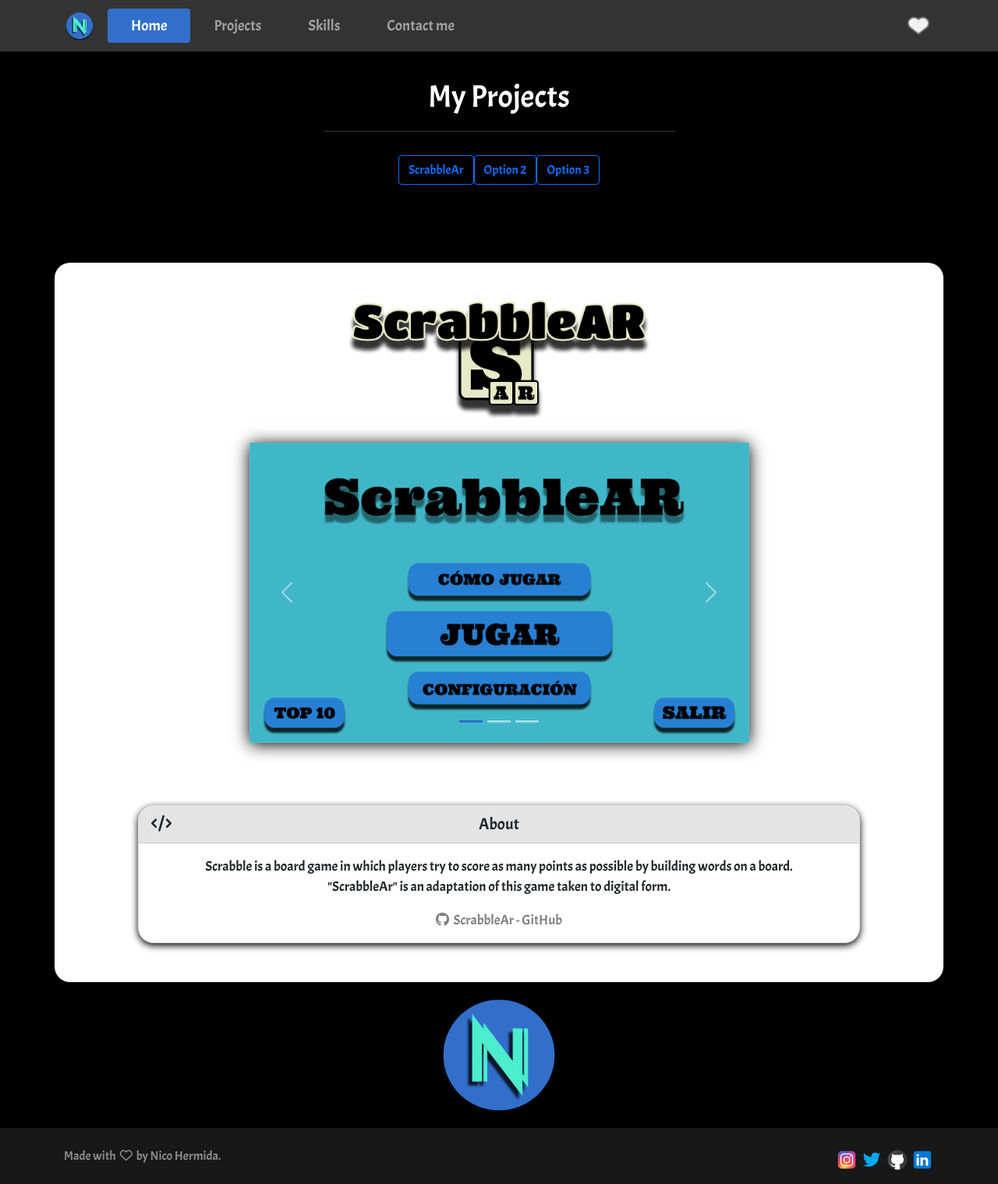
After one commit to nicohermida01/portfolio, a PHP site: page /projects.php in a window 1280 px wide. The commit adds this page. Shown: the whole page at 78% size. Run offline with PHP 8.4, Linux system fonts and the light colour scheme; some libraries are stand-ins or nearby versions.

Commit message:
avances dia 12/04/2021

```diff
--- a/public/css/style.css
+++ b/public/css/style.css
@@ -1,40 +1,125 @@
 
 body {
     font-family: 'Acme', sans-serif;
+    background-color: #000000;
+}
+
+.card {
+    border-radius: 20px;
+    box-shadow: 0 3px 10px #000;
+}
+
+.card-header {
+    border-top-left-radius: 20px !important;
+    border-top-right-radius: 20px !important;
+    background-color: #e4e4e4;
+    font-size: 1.3em;
+}
+
+.card-body {
+    font-size: 1.1em;
+}
+
+/* ***************************************************** NAVBAR ***************************************************** */
+#navbar {
     background-color: #333;
+    font-size: 1.2em !important;
+    border-bottom: 1px solid #000;
 }
+
+#navbarLogo {
+    width: 40px;
+}
+
+.nav-link {
+    padding-left: 30px !important;
+    padding-right: 30px !important;
+}
+
+.nav-link:hover {
+    color: white !important;
+}
+
+#navbarCorazon img{
+    width: 40px;
+}
+
+#navbarCorazon:hover {
+    background-color: black;
+    border-radius: 40%;
+}
+
+.active {
+    background-color: #326FCB !important;
+}
+
 
 /* ***************************************************** HOME ***************************************************** */
 #home {
     background-color: #fff;
     text-align: center;
     border-radius: 20px;
-    margin: 80px auto;
+    margin-top: 100px;
+    margin-bottom: 100px;
     padding-top: 20px;
     padding-bottom: 70px;
+}
+
+#home h1 {
+    font-size: 3em;
 }
 
 #imgHome {
     width: 25%;
     border-radius: 50%;
-    margin: 20px auto;
+    margin-top: 15px;
+    margin-bottom: 50px;
 }
 
-#aboutMe {
-    border-radius: 20px;
-    box-shadow: 0 5px 15px #333;
+/* ***************************************************** PROJECTS ***************************************************** */
+#projects {
+    margin-top: 100px;
+    text-align: center;
+    color: white;
 }
 
-#aboutMe .card-header {
-    border-top-left-radius: 20px;
-    border-top-right-radius: 20px;
-    background-color: #e4e4e4;
-    font-size: 1.3em;
+#projects h1 {
+    border-bottom: 1px solid #333;
+    padding-bottom: 20px;
+    margin-bottom: 30px;
+}
+
+/* ************ ScrabbleAr ************ */
+#scrabbleAr {
+    background-color: #fff;
+    text-align: center;
+    margin-top: 100px;
+    border-radius: 20px;
+    padding-top: 40px;
+    padding-bottom: 50px;
+}
+
+#scrabbleLogo {
+    width: 35%;
+}
+
+#scrabbleSlide {
+    margin-top: 30px;
+    margin-bottom: 80px;
+    box-shadow: 0 2px 20px #000;
+}
+
+#scrabbleLink {
+    text-decoration: none;
+    color: grey;
+}
+
+#scrabbleLink:hover {
+    color: #000;
 }
 
 /* ***************************************************** FOOTER ***************************************************** */
 #footer1 {
-    background-color: #343A40;
     text-align: center;
 }
 
@@ -44,10 +129,7 @@ body {
 }
 
 #footer2 {
-    background-color: #212529;
-}
-#footer2 div {
-    background-color: #212529;
+    background-color: #181818;
 }
 
 #footer2 img {
--- a/public/footer.php
+++ b/public/footer.php
@@ -1,7 +1,8 @@
-        <!-- ************** FOOTER ************** -->
+
+         <!-- ************************************************** FOOTER ************************************************** -->
         <div class="container-fluid" id="footer1">
             <div class="container">
-                <img src="images/logo.png" alt="" class="img-fluid">
+                <img src="images/logo.png" alt="">
            </div>
         </div>
 
@@ -9,7 +10,7 @@
             <div class="container">
                 <div class="row justify-content-between">
                     <div class="col-4">
-                        <p class="text-white-50 mt-4">Hecho con &nbsp<i class="far fa-heart"></i>&nbsp by Nico Hermida.</p>
+                        <p class="text-white-50 mt-4">Made with &nbsp<i class="far fa-heart"></i>&nbsp by Nico Hermida.</p>
                     </div>
                     <div class="col-4">
                         <p class="text-end mt-4">
--- a/public/header.php
+++ b/public/header.php
@@ -1,3 +1,4 @@
+
 <!doctype html>
 <html lang="en">
     <head>
@@ -24,3 +25,40 @@
         <link rel="shortcut icon" href="images/logo.png">
     </head>
     <body>
+
+        <!-- ************************************************** NAVBAR ************************************************** -->
+        <nav class="navbar navbar-expand-sm navbar-dark fixed-top" id="navbar">
+            <div class="container">
+
+                <!-- Navbar brand -->
+                <a href="" class="navbar-brand"><img src="images/logo.png" alt="" id="navbarLogo"></a>
+
+                <!-- Toggler button -->
+                <button class="navbar-toggler" type="button" data-bs-toggle="collapse" data-bs-target="#navbarContent" aria-controls="navbarContent" aria-expanded="false" aria-label="Toggle navigation">
+                    <span class="navbar-toggler-icon"></span>
+                </button>
+
+                <!-- Navbar content -->
+                <div class="collapse navbar-collapse" id="navbarContent">
+                    <ul class="navbar-nav nav-pills me-auto mb-lg-0">
+                        <li class="nav-item">
+                            <a href="#" class="nav-link active" aria-current="home" id="navbarHome">Home</a>
+                        </li>
+                        <li class="nav-item">
+                            <a href="#" class="nav-link" id="navbarProjects">Projects</a>
+                        </li>
+                        <li class="nav-item">
+                            <a href="#" class="nav-link" id="navbarSkills">Skills</a>
+                        </li>
+                        <li class="nav-item">
+                            <a href="#" class="nav-link" id="navbarContact">Contact me</a>
+                        </li>
+                    </ul>
+
+                    <!-- Navbar Corazon -->
+                    <a href="#" id="navbarCorazon" class="float-end">
+                        <img class="img-fluid" src="images/corazon-vacio.png" alt="">
+                    </a>
+                </div>
+            </div>
+        </nav>
--- a/public/javascript/script.js
+++ b/public/javascript/script.js
@@ -0,0 +1,23 @@
+var meGusta = false;
+
+$("#navbarCorazon img").click(function(){
+    if(meGusta){
+        $(this).attr("src","images/corazon-vacio.png");
+        meGusta = false;
+    }
+    else {
+        $(this).attr("src","images/corazon-megusta.png");
+        meGusta = true;
+        $("#corazon-alert").removeClass("invisible");
+        $("#corazon-alert").addClass("visible");
+    }
+})
+
+$(".nav-item a").click(function(){
+    $(".nav-item a").removeClass('active');
+    $(".nav-item a").removeAttr('aria-current');
+
+    var page = $(this).attr('id');
+    $('#'+page).addClass('active');
+    $('#'+page).prop('aria-current','page');
+});
--- /dev/null
+++ b/public/projects.php
@@ -0,0 +1,76 @@
+<?php include("header.php"); ?>
+
+    <!-- ************************************************** PROJECTS ************************************************** -->
+    <div class="container" id="projects">
+        <!-- Title -->
+        <div class="row justify-content-center">
+            <div class="col-5">
+                <h1>My Projects</h1>
+            </div>
+        </div>
+
+        <div class="btn-group" role="group" aria-label="Basic outlined example">
+            <a href="#scrabbleAr"><button type="button" class="btn btn-outline-primary">ScrabbleAr</button></a>
+            <a href="#"><button type="button" class="btn btn-outline-primary">Option 2</button></a>
+            <a href="#"><button type="button" class="btn btn-outline-primary">Option 3</button></a>
+        </div>
+    </div>
+
+    <!-- ScrabbleAr -->
+    <div class="container" id="scrabbleAr">
+        <img src="images/projects/scrabbleAr/logo.png" alt="" id="scrabbleLogo">
+
+        <div class="row justify-content-center">
+            <div class="col-7">
+                <!-- Slide -->
+                <div id="scrabbleSlide" class="carousel slide" data-bs-ride="carousel">
+                    <div class="carousel-indicators">
+                        <button type="button" data-bs-target="#scrabbleSlide" data-bs-slide-to="0" class="active" aria-current="true" aria-label="Slide 1"></button>
+                        <button type="button" data-bs-target="#scrabbleSlide" data-bs-slide-to="1" aria-label="Slide 2"></button>
+                        <button type="button" data-bs-target="#scrabbleSlide" data-bs-slide-to="2" aria-label="Slide 3"></button>
+                    </div>
+
+                    <!-- Content -->
+                    <div class="carousel-inner">
+                        <div class="carousel-item active">
+                            <img src="images/projects/scrabbleAr/menu.png" class="d-block w-100" alt="">
+                        </div>
+                        <div class="carousel-item">
+                            <img src="images/projects/scrabbleAr/juego1.png" class="d-block w-100" alt="">
+                        </div>
+                        <div class="carousel-item">
+                            <img src="images/projects/scrabbleAr/juego2.png" class="d-block w-100" alt="">
+                        </div>
+                    </div>
+
+                    <button class="carousel-control-prev" type="button" data-bs-target="#scrabbleSlide" data-bs-slide="prev">
+                        <span class="carousel-control-prev-icon" aria-hidden="true"></span>
+                        <span class="visually-hidden">Previous</span>
+                    </button>
+                    <button class="carousel-control-next" type="button" data-bs-target="#scrabbleSlide" data-bs-slide="next">
+                        <span class="carousel-control-next-icon" aria-hidden="true"></span>
+                        <span class="visually-hidden">Next</span>
+                    </button>
+                </div>
+            </div>
+        </div>
+
+        <!-- Description card -->
+        <div class="row justify-content-center">
+            <div class="col-10">
+                <div class="card">
+                    <div class="card-header">
+                        <span class="float-start"><i class="fas fa-code"></i></span>About<span class="float-end invisible"><i class="fas fa-code"></i></span>
+                    </div>
+                    <div class="card-body"><p>
+                        Scrabble is a board game in which players try to score as many points as possible by building words on a board. <br>
+                        "ScrabbleAr" is an adaptation of this game taken to digital form. <br>
+                        </p>
+                        <a id="scrabbleLink" href="https://github.com/nicohermida01/ScrabbleAR" target="_blank" ><i class="fab fa-github"></i>&nbsp ScrabbleAr - GitHub</a>
+                    </div>
+                </div>
+            </div>
+        </div>
+    </div>
+
+<?php include("footer.php"); ?>
```
Also changed, not shown: js/scripts.js (deleted, +0 -19 lines), public/index.php (+4 -4 lines), v2.html (deleted, +0 -99 lines), public/images/corazon-megusta.png (added), public/images/corazon-vacio.png (added), public/images/projects/scrabbleAr/juego1.png (added), public/images/projects/scrabbleAr/juego2.png (added), public/images/projects/scrabbleAr/logo.png (added), public/images/projects/scrabbleAr/menu.png (added), v1.html (renamed from index.html).
